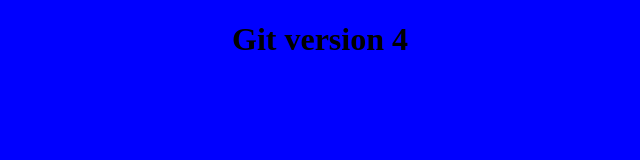
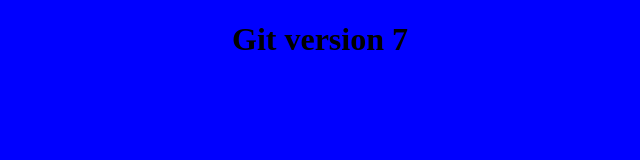
Before and after one commit to Thedev01/GitPractice, a plain HTML site: page Index.html in a window 1280 px wide. Shown: the full height of the page, 320-960 px from the left. Drawn offline with Linux system fonts and the light colour scheme.

Commit message:
Commit version 7

```diff
--- a/Index.html
+++ b/Index.html
@@ -4,6 +4,6 @@
 	<title>Git</title>
 </head>
 <body style="background-color: blue">
- <h1 style="text-align: center;">Git version 4</h1>
+ <h1 style="text-align: center;">Git version 7</h1>
 </body>
 </html>
```
